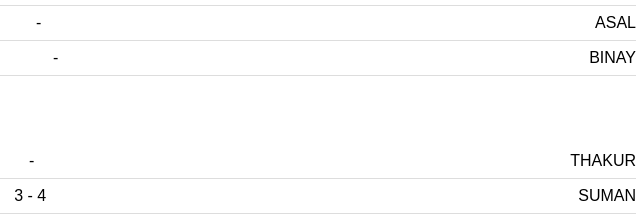
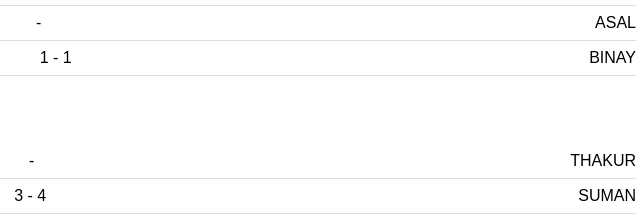
Before and after one commit to 4itaashish/Manakamana-Premiere-League, a plain HTML site: page index.html in a window 1280 px wide. Shown: the part 2262-2481 px from the top of the page, 596-1236 px from the left. Drawn offline with Linux system fonts and the light colour scheme.

Commit message:
Update index.html

```diff
--- a/index.html
+++ b/index.html
@@ -236,7 +236,7 @@
             </div>
             <div class="match">
                 <div>AASHISH</div>
-                <div> - </div>
+                <div>1 - 1</div>
                 <div>BINAY</div>
             </div>
 
```
